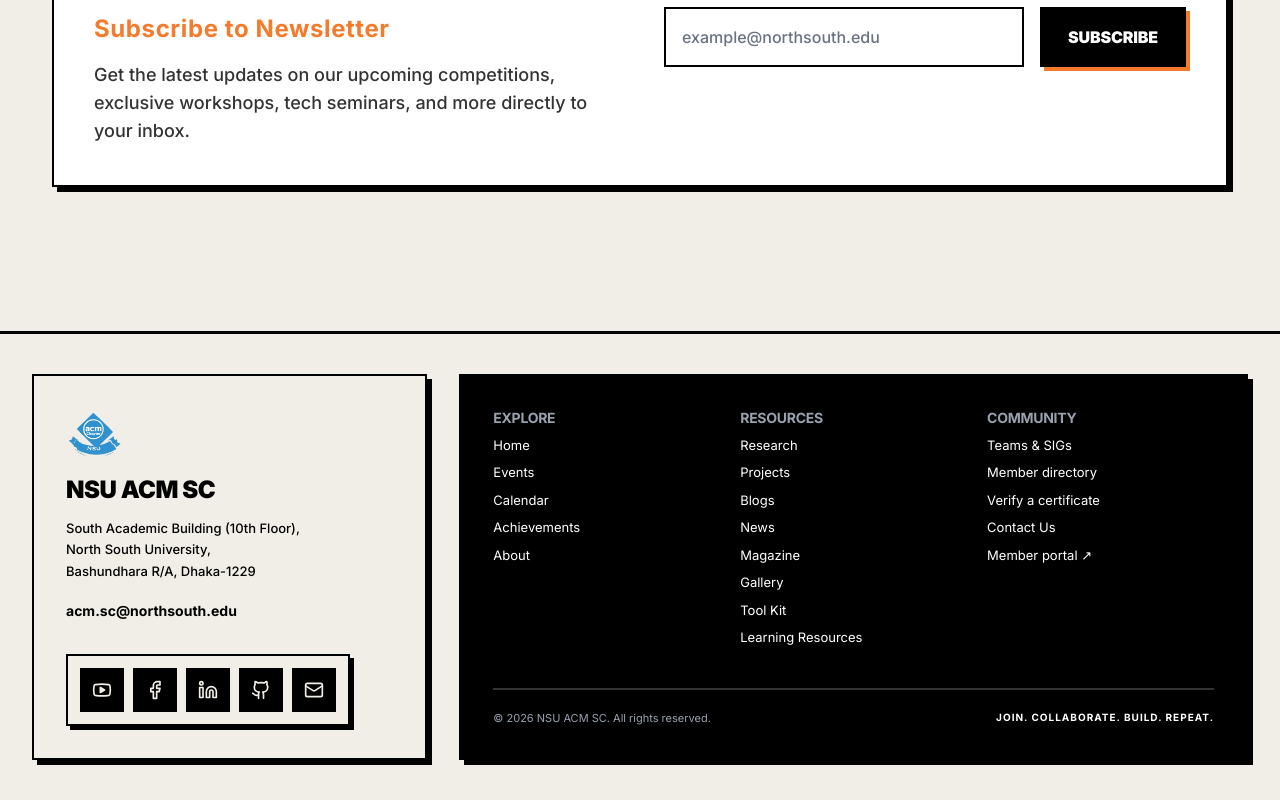
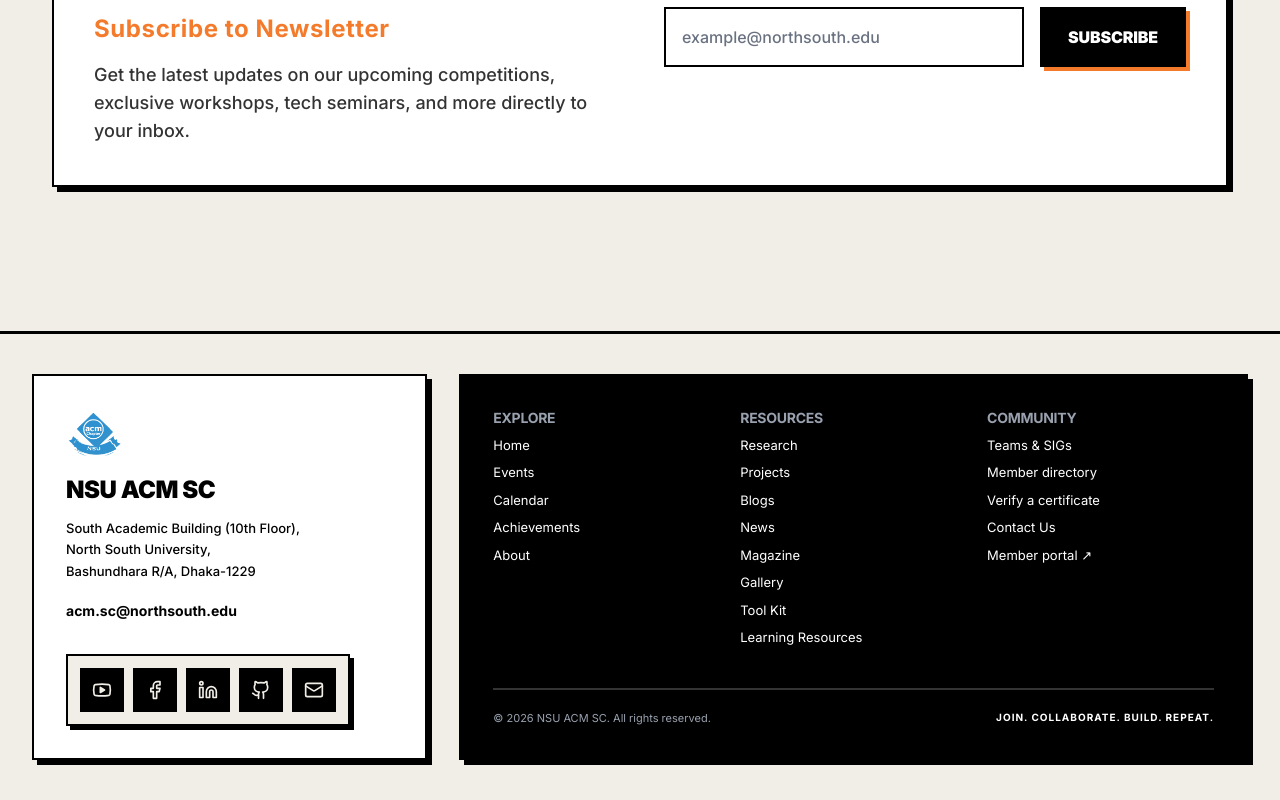
Before and after one commit to NSU-ACM-SC/Website-2026, a Next.js app in the folder frontend/: page / in a window 1280 px wide. Shown: the part 6069-6869 px from the top of the page. Built offline with nearby package versions, Linux system fonts and the light colour scheme.

Commit message:
Footer : little color change in footer

```diff
--- a/frontend/src/components/footer/Footer.tsx
+++ b/frontend/src/components/footer/Footer.tsx
@@ -10,11 +10,11 @@ export function Footer() {
     <footer className="w-full bg-[#f1eee7] px-4 md:px-8 py-6 md:py-10 border-t-[3px] border-black font-body">
       <div className="w-full max-w-[1240px] mx-auto flex flex-col lg:flex-row gap-5 lg:gap-8">
 
-        {/* Left Side - Offwhite Card */}
+        {/* Left Side - White Card */}
         <NeoCard
           variant="default"
           shadow="md"
-          className="w-full lg:w-1/3 flex flex-col justify-between p-6 md:p-8 bg-[#f1eee7]"
+          className="w-full lg:w-1/3 flex flex-col justify-between p-6 md:p-8 bg-white"
         >
           <div>
             <Image
```
